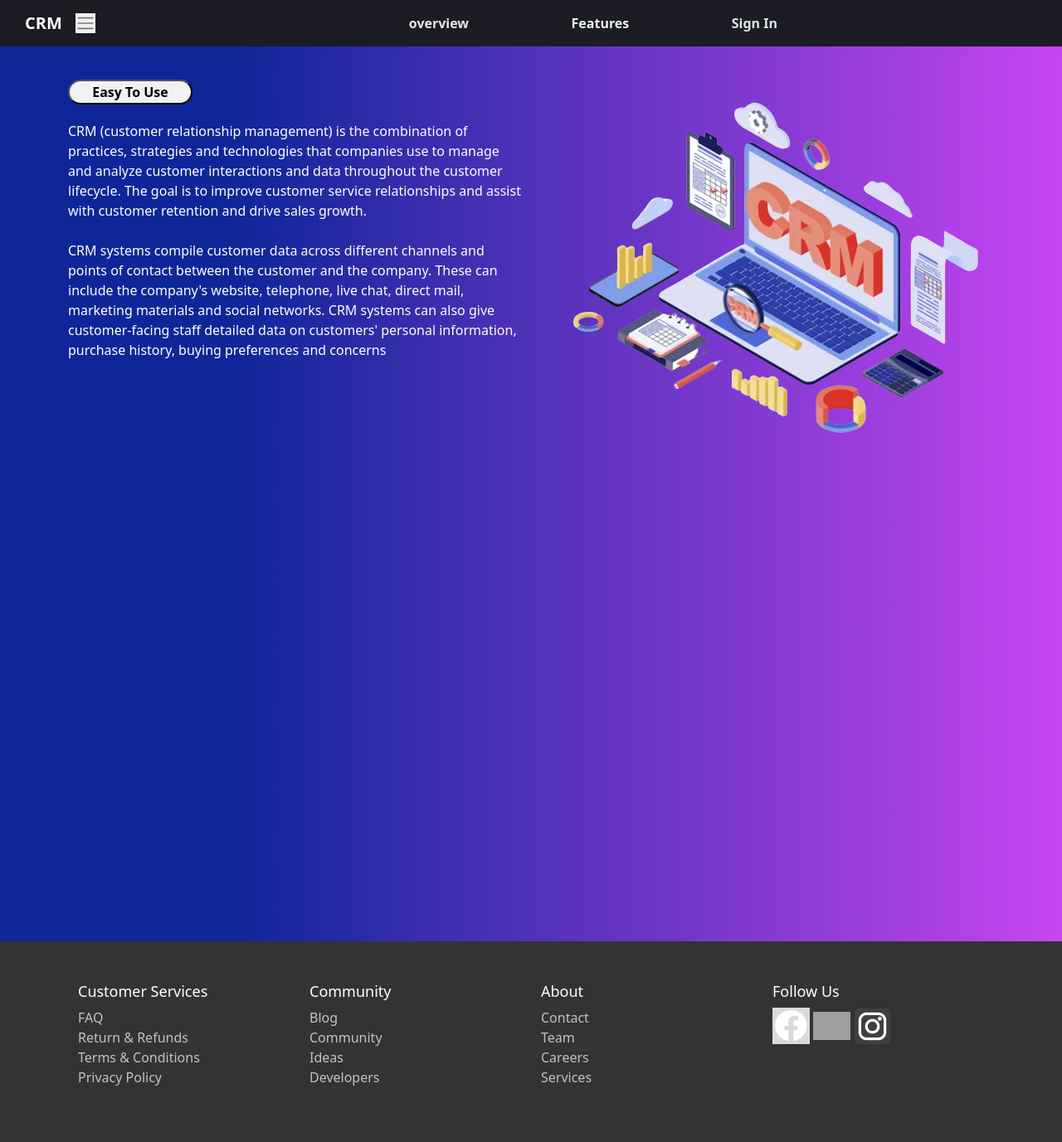
After one commit to arun211997/crmlandpage, a Django app: template app/templates/landing.html in a window 1280 px wide. The commit adds this page. Shown: the whole page at 83% size. Run offline with Django 5.2, Linux system fonts and the light colour scheme; the template is opened without the code that fills it, so the values that code supplies are empty; some libraries are stand-ins or nearby versions; grey boxes are pictures that could not be loaded.

Commit message:
fifth commit

```diff
--- /dev/null
+++ b/app/templates/landing.html
@@ -0,0 +1,268 @@
+<!DOCTYPE html>
+<html lang="en">
+
+<head>
+    {%load static%}
+    <meta charset="UTF-8">
+    <meta name="viewport" content="width=device-width, initial-scale=1, shrink-to-fit=no">
+    <link rel="stylesheet" href="https://maxcdn.bootstrapcdn.com/bootstrap/4.5.2/css/bootstrap.min.css">
+    <link rel="stylesheet" href="https://stackpath.bootstrapcdn.com/bootstrap/4.3.1/css/bootstrap.min.css">
+    <link href="https://cdn.jsdelivr.net/npm/bootstrap@5.3.2/dist/css/bootstrap.min.css" rel="stylesheet"
+        integrity="sha384-T3c6CoIi6uLrA9TneNEoa7RxnatzjcDSCmG1MXxSR1GAsXEV/Dwwykc2MPK8M2HN" crossorigin="anonymous">
+    <script src="https://ajax.googleapis.com/ajax/libs/jquery/3.5.1/jquery.min.js"></script>
+    <script src="https://cdnjs.cloudflare.com/ajax/libs/popper.js/1.16.0/umd/popper.min.js"></script>
+    <script src="https://maxcdn.bootstrapcdn.com/bootstrap/4.5.2/js/bootstrap.min.js"></script>
+    <script src="https://cdnjs.cloudflare.com/ajax/libs/Chart.js/2.9.4/Chart.js"></script>
+    <script src="https://cdn.jsdelivr.net/npm/bootstrap@5.3.2/dist/js/bootstrap.bundle.min.js"
+        integrity="sha384-C6RzsynM9kWDrMNeT87bh95OGNyZPhcTNXj1NW7RuBCsyN/o0jlpcV8Qyq46cDfL"
+        crossorigin="anonymous"></script>
+    <title>CRM Landpage</title>
+    <style>
+        .navbar {
+            position: fixed;
+            width: 100%;
+            top: 0;
+            z-index: 3000;
+        }
+
+        ul a {
+            color: aliceblue;
+            text-decoration: none;
+        }
+
+        ul a:hover {
+            color: inherit;
+            text-decoration: none;
+        }
+
+        .openbtn {
+            color: rgb(34, 37, 39);
+            font-weight: bold;
+            font-size: 1rem;
+            outline: none;
+            border: none;
+            background-color: transparent;
+            margin-left: 5px;
+        }
+
+        .w3-sidebar {
+            height: 100%;
+            width: 200px;
+            position: fixed;
+            z-index: 2500;
+            top: 0;
+            left: 0;
+            background-color: #111;
+            overflow-x: hidden;
+            padding-top: 60px;
+            display: none;
+            transition: width 0.01s;
+            /* Initially hidden */
+        }
+
+        .w3-sidebar a {
+            padding: 10px 15px;
+            text-decoration: none;
+            font-size: 20px;
+            color: #fff;
+            display: block;
+            transition: 0.3s;
+        }
+
+        .w3-sidebar a:hover {
+            color: #f1f1f1;
+        }
+
+        @media (max-width: 768px) {
+            .w3-sidebar {
+                width: 150px;
+            }
+
+            #main {
+                margin-left: 150px;
+            }
+
+            #navbar {
+                margin-left: 15%;
+            }
+        }
+
+        .footer {
+            background-color: #333;
+            color: #fff;
+            padding: 50px 0;
+            margin-top: 600px;
+        }
+
+        .card {
+            transition: transform 0.1s ease-in-out;
+            /* Adding transition effect */
+            opacity: 1;
+            /* Initial opacity */
+        }
+
+        .card.dragging {
+            transform: scale(1);
+            opacity: 0;
+        }
+
+        .highlight {
+            background-color: blueviolet;
+        }
+
+        body {
+            background: linear-gradient(90deg,
+                    rgba(15, 38, 153, 1) 22%,
+                    rgba(198, 69, 242, 1) 100%);
+            /* animation: gradient 15s ease infinite;
+    background-size: 400% 400%;
+    background-attachment: fixed; */
+        }
+
+        @keyframes gradient {
+            0% {
+                background-position: 0% 0%;
+            }
+
+            50% {
+                background-position: 100% 100%;
+            }
+
+            100% {
+                background-position: 0% 0%;
+            }
+        }
+    </style>
+</head>
+
+<body>
+    <nav class="navbar navbar-expand-lg navbar-light" style="background-color:rgb(27, 28, 36); ">
+        <a class="navbar-brand" href="#" style="font-weight: bold;color: rgb(255, 255, 255);margin-left: 30PX;">CRM</a>
+        <span class="navbar-toggler-icon" onclick="w3_open()" id="openNav"
+            style="margin-right: 30px; background-color: #f1f1f1;"></span>
+        <span class="navbar-toggler-icon" onclick="w3_close()" id="closeNav"
+            style="display: none;margin-right: 30px;background-color: #f1f1f1;"></span>
+        <div class="collapse navbar-collapse" id="navbarNav" style="justify-content: center;align-items: center;">
+            <div style="width: 50%;align-items: baseline;;">
+                <ul class="navbar-nav ml-auto" style="justify-content: space-around;align-items: baseline;">
+                    <a class="nav-link"
+                        style="color: rgb(229, 232, 234); font-weight: bold; font-size: 1rem; outline: none; border: none; background-color: none;margin-left: 5px;"
+                        id="log" type="button" data-toggle="modal" data-target="#signinmodal">overview</a>
+                    </li>
+                    <li class="nav-item">
+                        <a class="nav-link"
+                            style="color: rgb(237, 242, 246); font-weight: bold; font-size:medium; outline: none; border: none; background-color: none;margin-left: 5px;"
+                            id="log" type="button" data-toggle="modal" data-target="#signinmodal">Features</a>
+                    </li>
+                    <li class="nav-item">
+                        <a class="nav-link"
+                            style="color: rgb(222, 228, 233); font-weight: bold; font-size: medium; outline: none; border: none;margin-left: 5px;"
+                            id="log" type="button" class="btn" data-toggle="modal" data-target="#signupmodal">Sign
+                            In</a>
+                    </li>
+                </ul>
+            </div>
+        </div>
+    </nav>
+
+    <div class="w3-sidebar w3-bar-block w3-collapse w3-card" style="width:200px;" id="mySidebar">
+        <a href="{%url 'land'%}" class="w3-bar-item w3-button" style="font-size: medium;">Home</a>
+        <a href="{%url 'dashboard'%}" class="w3-bar-item w3-button" style="font-size: medium;">Dashboard</a>
+        <a href="#" class="w3-bar-item w3-button" style="font-size: medium;">Service</a>
+        <a href="#" class="w3-bar-item w3-button" style="font-size: medium;">Contact</a>
+        <a href="#" class="w3-bar-item w3-button" style="font-size: medium;">Overview</a>
+        <a href="#" class="w3-bar-item w3-button" style="font-size: medium;">Features</a>
+        <a href="#" class="w3-bar-item w3-button" style="font-size: medium;">Sign in</a>
+    </div>
+    <div class="container" style="margin-top: 96px;">
+        <div class="row">
+            <div class="col-md-6" style="justify-content: center;">
+                <div>
+                    <button style="background-color: #f1f1f1;width: 150px;border-radius: 20px;font-weight: bold;">Easy
+                        To Use</button><br>
+                    <p style="color: #fff;font-size: medium;margin-top: 20px;">
+                        CRM (customer relationship management) is the combination of practices, strategies and
+                        technologies that companies use to manage and analyze customer interactions and data throughout
+                        the customer lifecycle. The goal is to improve customer service relationships and assist with
+                        customer retention and drive sales growth. <br><br>
+                        CRM systems compile customer data across different channels and points of contact between the
+                        customer and the company. These can include the company's website, telephone, live chat, direct
+                        mail, marketing materials and social networks. CRM systems can also give customer-facing staff
+                        detailed data on customers' personal information, purchase history, buying preferences and
+                        concerns
+                    </p>
+                </div>
+            </div>
+            <div class="col-md-6">
+                <img src="/static/S2.png" alt="">
+            </div>
+        </div>
+    </div>
+
+    <footer class="footer">
+        <div class="container" style="justify-content: center;align-items: center;display: flex;">
+            <div class="row" style="width: 100%;">
+                <div class="col-md-3">
+                    <h3 style="font-size: large;">Customer Services</h3>
+                    <span style="font-size: medium;opacity: 0.7;">FAQ</span><br>
+                    <span style="font-size: medium;opacity: 0.7;">Return & Refunds</span><br>
+                    <span style="font-size: medium;opacity: 0.7;">Terms & Conditions</span><br>
+                    <p style="font-size: medium;opacity: 0.7;">Privacy Policy</p>
+                </div>
+                <div class="col-md-3">
+                    <h3 style="font-size: large;">Community</h3>
+                    <span style="font-size: medium;opacity: 0.7;">Blog</span><br>
+                    <span style="font-size: medium;opacity: 0.7;">Community</span><br>
+                    <span style="font-size: medium;opacity: 0.7;">Ideas</span><br>
+                    <p style="font-size: medium;opacity: 0.7;">Developers</p>
+                </div>
+                <div class="col-md-3">
+                    <h3 style="font-size: large;">About</h3>
+                    <span style="font-size: medium;opacity: 0.7;">Contact</span><br>
+                    <span style="font-size: medium;opacity: 0.7;">Team</span><br>
+                    <span style="font-size: medium;opacity: 0.7;">Careers</span><br>
+                    <p style="font-size: medium;opacity: 0.7;">Services</p>
+                </div>
+                <div class="col-md-3">
+                    <h3 style="font-size: large;">Follow Us</h3>
+                    <img src="{% static 'fb.png' %}" alt="" width="45px">
+                    <img src="{% static 'y1.jpg' %}" alt="" width="45px">
+                    <img src="{% static 'i1.png' %}" alt="" width="45px"><br>
+                </div>
+            </div><br>
+    </footer>
+</body>
+<script>
+    function w3_open() {
+        var screenWidth = window.innerWidth;
+        if (screenWidth < 768) {
+            document.getElementById("openNav").style.display = "none";
+            document.getElementById("closeNav").style.display = "block";
+            document.getElementById("mySidebar").style.width = "150px";
+            document.getElementById("mySidebar").style.marginTop = "50px";
+            document.getElementById("mySidebar").style.display = "block";
+        }
+        if (screenWidth > 768) {
+            document.getElementById("openNav").style.display = "none";
+            document.getElementById("closeNav").style.display = "block";
+            document.getElementById("mySidebar").style.width = "250px";
+            document.getElementById("mySidebar").style.marginTop = "50px";
+            document.getElementById("mySidebar").style.display = "block";
+        }
+        if (screenWidth == 768) {
+            document.getElementById("openNav").style.display = "none";
+            document.getElementById("closeNav").style.display = "block";
+            document.getElementById("mySidebar").style.width = "250px";
+            document.getElementById("mySidebar").style.marginTop = "50px";
+            document.getElementById("mySidebar").style.display = "block";
+        }
+    }
+    function w3_close() {
+        document.getElementById("openNav").style.display = "block";
+        document.getElementById("closeNav").style.display = "none";
+        document.getElementById("mySidebar").style.display = "none";
+    }
+
+</script>
+
+</html>
--- a/app/templates/landpage.html
+++ b/app/templates/landpage.html
@@ -142,6 +142,7 @@
     </nav>
 
     <div class="w3-sidebar w3-bar-block w3-collapse w3-card" style="width:200px;" id="mySidebar">
+        <a href="{%url 'land'%}" class="w3-bar-item w3-button" style="font-size: medium;">Home</a>
         <a href="#" class="w3-bar-item w3-button" style="font-size: medium;">Dashboard</a>
         <a href="#" class="w3-bar-item w3-button" style="font-size: medium;">Service</a>
         <a href="#" class="w3-bar-item w3-button" style="font-size: medium;">Contact</a>
--- a/app/urls.py
+++ b/app/urls.py
@@ -4,4 +4,5 @@ from . import views
 
 urlpatterns = [
      path('',views.land,name='land'),
+     path('dashboard',views.dashboard,name='dashboard'),
 ]
--- a/app/views.py
+++ b/app/views.py
@@ -2,4 +2,7 @@ from django.shortcuts import render
 
 # Create your views here.
 def land(request):
+    return render(request,"landing.html")
+
+def dashboard(request):
     return render(request,"landpage.html")
```
Also changed, not shown: app/static/S2.png (added), app/static/s1.png (added).
